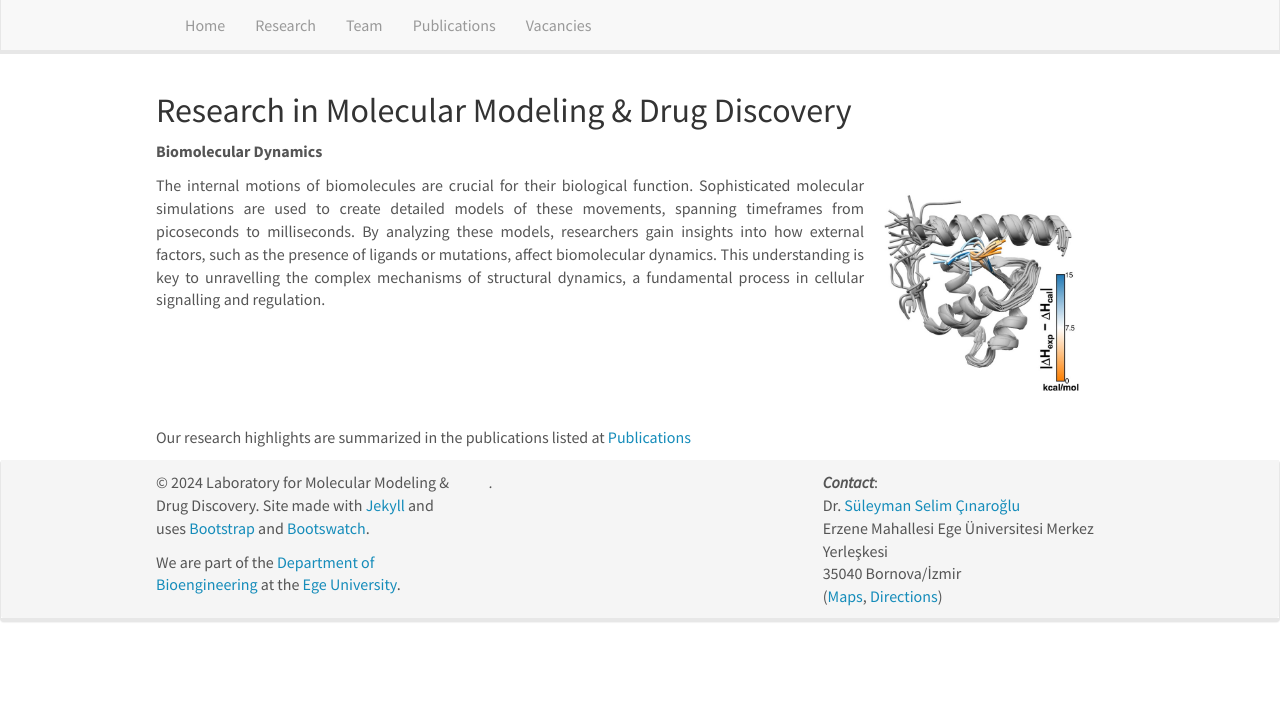
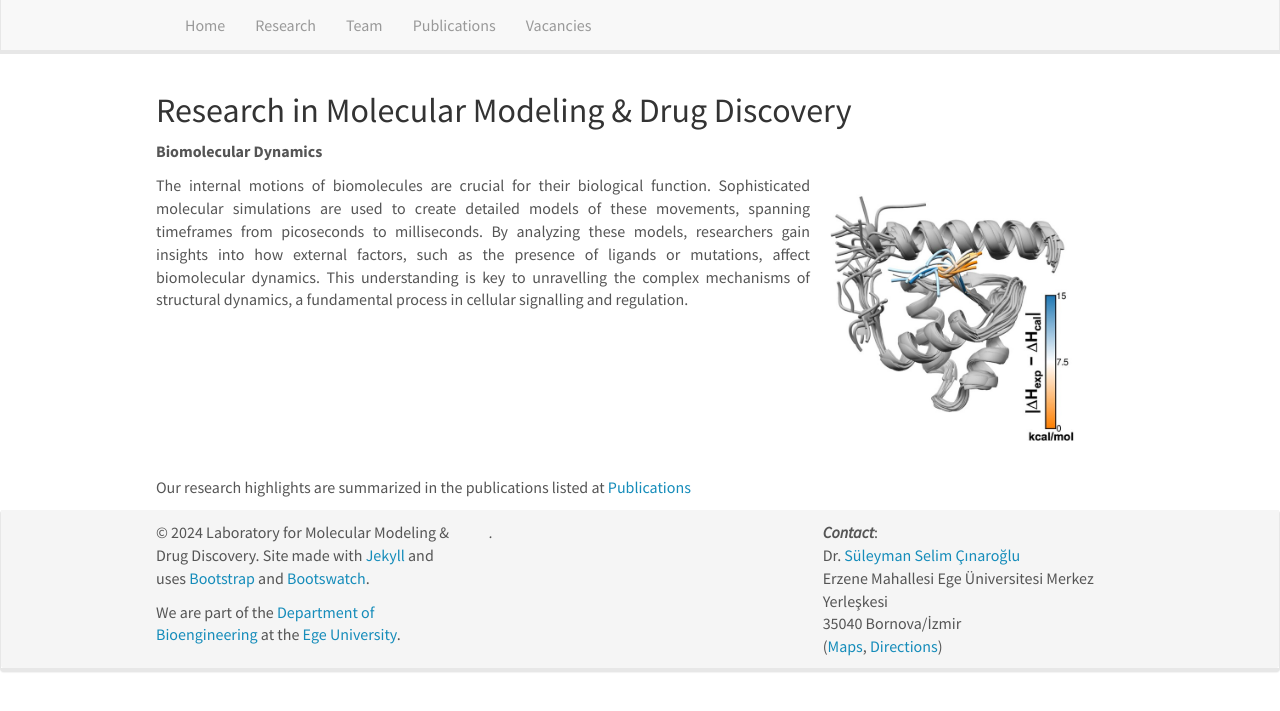
Before and after one commit to CinarogluLab/cinaroglulab.github.io, a Jekyll site: the page built from _pages/research.md, in a window 1280 px wide. Shown: the top 711 px of the page. Built offline with Jekyll 4.4.1, drawn with Linux system fonts in a browser that asks for light colours; nearby versions of some CDN libraries.

Commit message:
Update research.md

```diff
--- a/_pages/research.md
+++ b/_pages/research.md
@@ -20,7 +20,7 @@
 
 <div style="flex: 0 0 auto;">
 
-<img src="https://raw.githubusercontent.com/CinarogluLab/cinaroglulab.github.io/main/images/images-0003.jpeg" alt="Biomolecular Dynamics" style="height: 200px;">
+<img src="https://raw.githubusercontent.com/CinarogluLab/cinaroglulab.github.io/main/images/images-0003.jpeg" alt="Biomolecular Dynamics" style="height: 250px;">
 
 </div>
 </div>
```
